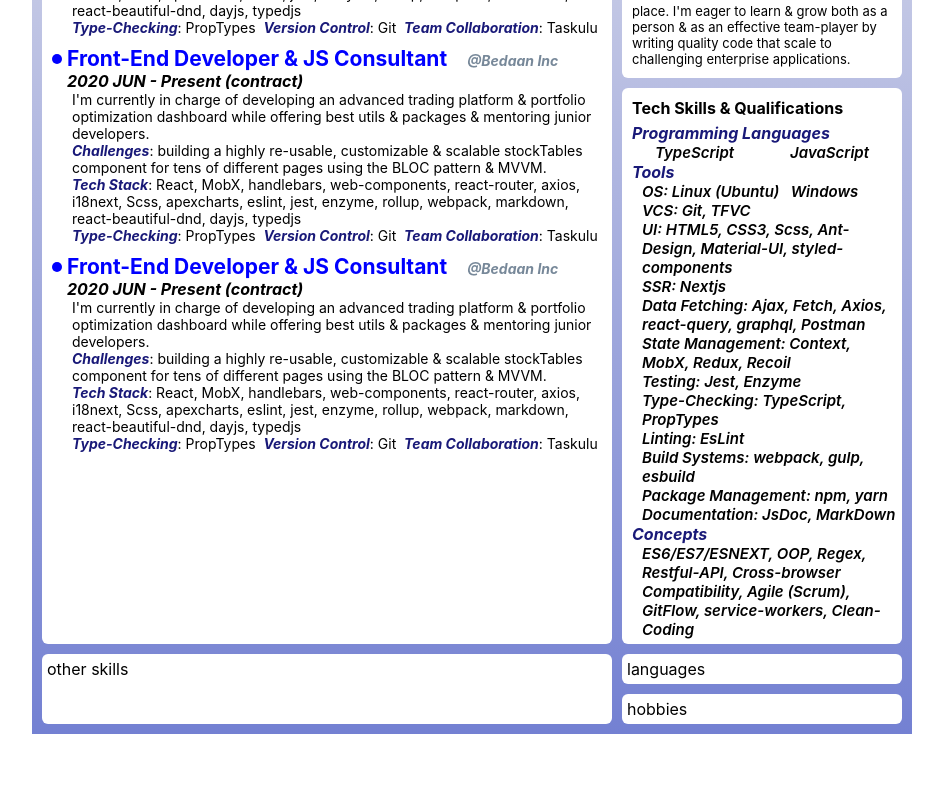
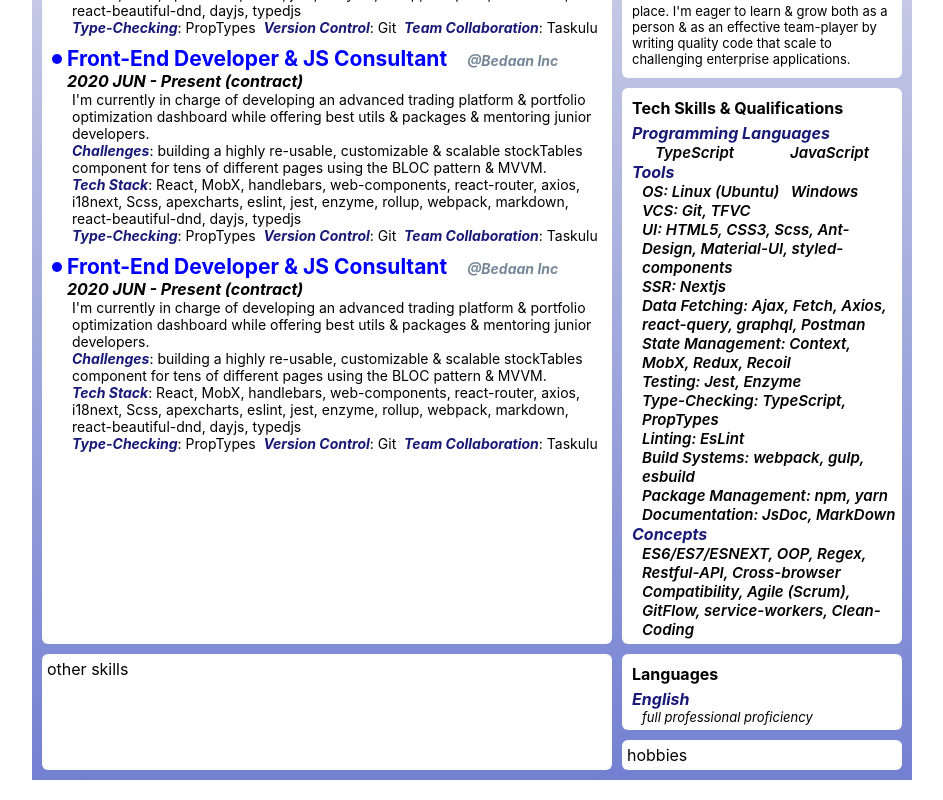
Before and after one commit to Sinakhx/cv, a React (Create React App) app: page / in a window 1280 px wide. Shown: the part 447-1247 px from the top of the page, without its empty margins (168-1111 px from the left). Before the commit the page ends 1201 px from the top, so only its background shows below. Built offline with nearby package versions, Linux system fonts and the light colour scheme; the HTML template or start-up script is replaced by a standard one.

Commit message:
add: Languages

```diff
--- a/src/components/Languages/Languages.js
+++ b/src/components/Languages/Languages.js
@@ -4,7 +4,13 @@ import PropTypes from "prop-types";
 import "./Languages.scss";
 
 export const Languages = (props) => {
-  return <section className="languages">languages</section>;
+  return (
+    <section className="languages">
+      <div className="section-title">Languages</div>
+      <div className="subtitle">English</div>
+      <div className="lang-desc">full professional proficiency</div>
+    </section>
+  );
 };
 
 Languages.propTypes = {
--- a/src/components/Languages/Languages.scss
+++ b/src/components/Languages/Languages.scss
@@ -1,3 +1,16 @@
 .languages {
     grid-column: 2 / 3;
+    .subtitle {
+        padding-left: 5px;
+        padding-left: 5px;
+        font-size: 16px;
+        font-weight: 700;
+        font-style: italic;
+        color: #191978;
+    }
+    .lang-desc {
+        font-size: 13px;
+        font-style: italic;
+        padding-left: 15px;
+    }
 }
--- a/src/components/PersonalInfo/PersonalInfo.scss
+++ b/src/components/PersonalInfo/PersonalInfo.scss
@@ -46,6 +46,7 @@
     }
     .phone {
         grid-area: phone;
+        margin-left: 5px;
     }
     .email {
         grid-area: email;
```
